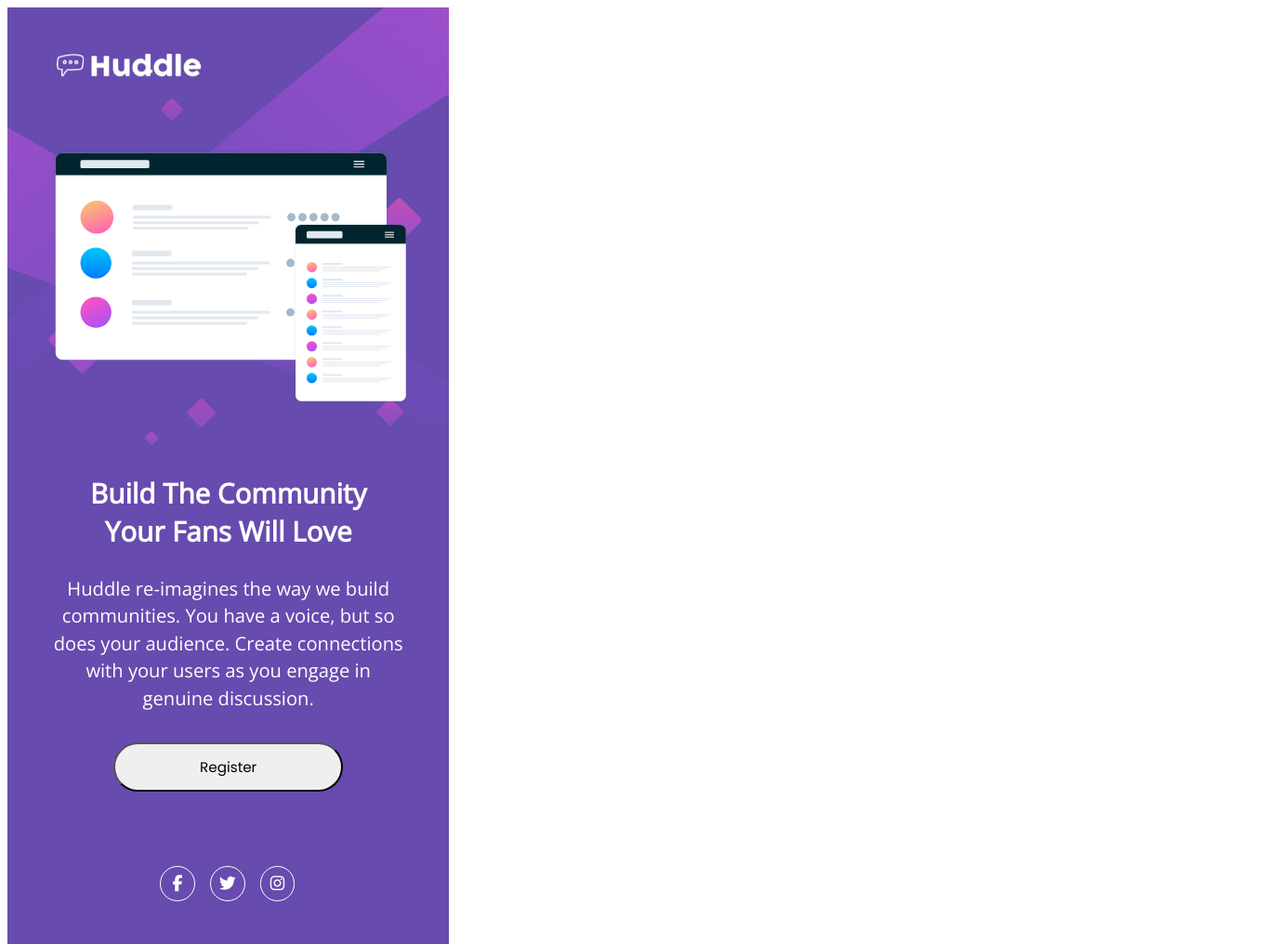
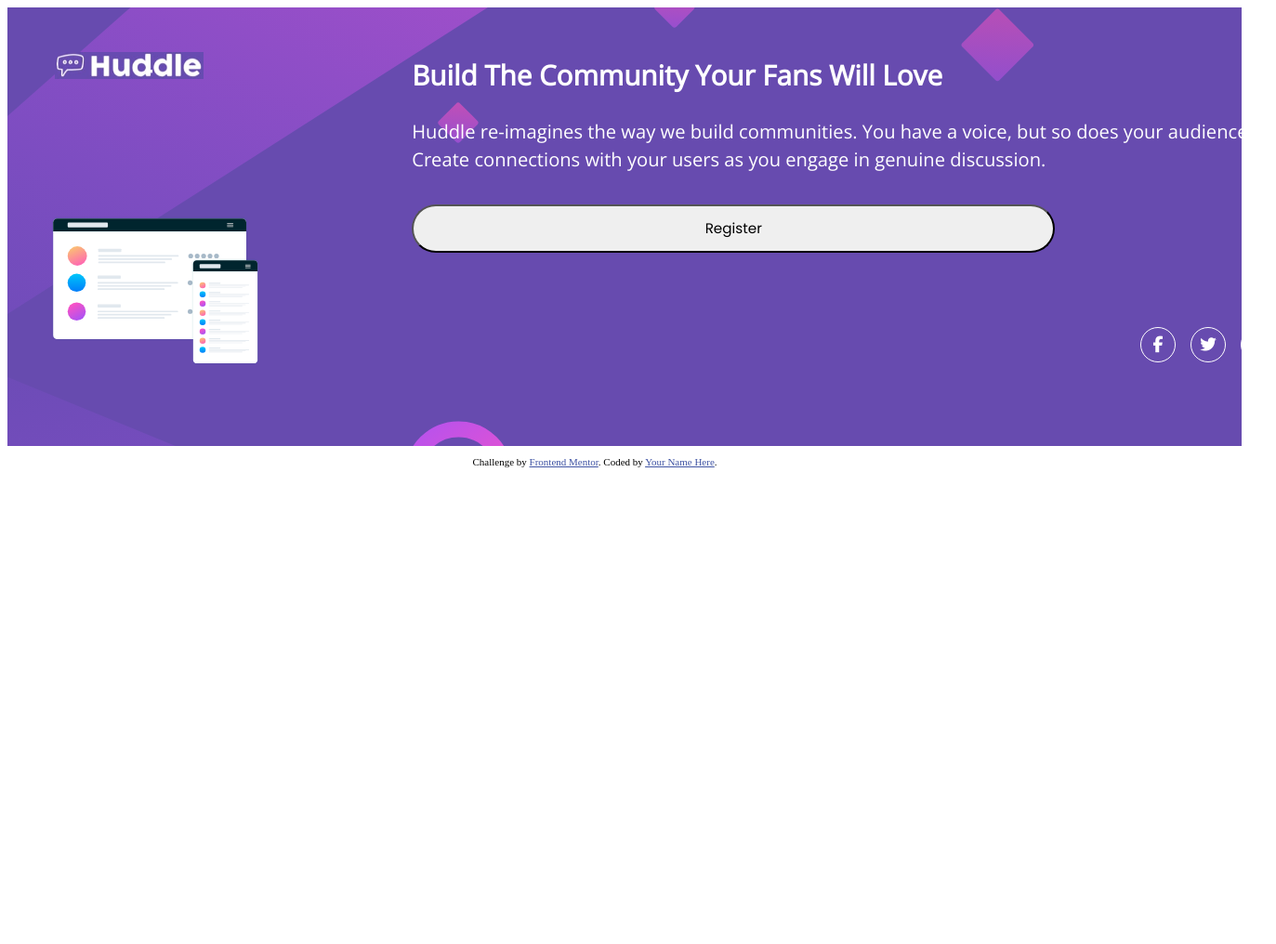
Before and after one commit to Vidottizzz/Huddle-landing-page-14, a plain HTML site: page index.html in a window 1280 px wide. Shown: the top 1016 px of the page at 93% size, 1373 px wide, since content can reach past the window. After the commit the page ends 800 px from the top, so only its background shows below. Drawn offline with nearby package versions, Linux system fonts and the light colour scheme.

Commit message:
Initialized the desktop layout

```diff
--- a/style.css
+++ b/style.css
@@ -21,9 +21,8 @@
   height: 59rem;
   padding: 2rem;
   background-image: url(/images/bg-mobile.svg);
-
   background-repeat: no-repeat;
-  background-size:contain;
+  background-size: contain;
 }
 .logo {
   padding-top: 1rem;
@@ -59,7 +58,7 @@
   margin-bottom: 5rem;
 }
 .hold-icon {
-    border: 1px solid rgba(194, 211, 255,0.55);
+  border: 1px solid rgba(194, 211, 255, 0.55);
   margin-left: 1rem;
   padding: 0.22rem;
   border-color: white;
@@ -69,7 +68,7 @@
 }
 .hold-icon:hover {
   cursor: pointer;
-    background-color: rgba(194, 211, 255,0.55);
+  background-color: rgba(194, 211, 255, 0.55);
 }
 .social {
   display: flex;
@@ -82,3 +81,77 @@
   font-size: 1.1rem;
   color: white;
 }
+
+@media only screen and (min-width: 1200px) {
+  .card {
+    display: flex;
+    width: 100%;
+    height: 100%;
+
+    background-image: url(/images/bg-desktop.svg);
+    background-repeat: no-repeat;
+    background-size:cover;
+    background-attachment:local;
+    background-position-y: -4rem;
+    background-position-x: -14rem
+    }
+
+  .logo {
+    padding-top: 1rem;
+    width: 10rem;
+    padding-bottom: 4.35rem;
+    margin-left: 1.2rem;
+  }
+  .square {
+    /* width: 50rem; */
+    width: 125%;
+    margin-left: 0.925rem;
+    margin-bottom: 3rem;
+    margin-top: 4.5rem;
+  }
+  main {
+  text-align: left;
+  }
+  main h1 {
+    color: white;
+    font-size: 1.85rem;
+    padding: 0rem 1.8rem 0.4rem 1.8rem;
+    padding-left: 14rem;
+
+  }
+  main p {
+    font-size: 1.26rem;
+    color: white;
+    padding: 0rem 0.8rem 0.8rem 0.8rem;
+    line-height: 1.85rem;
+    padding-left: 14rem;
+  }
+  main button {
+    padding: 0.8rem;
+    width: 60%;
+    border-radius: 2rem;
+    font-size: 0.95rem;
+    font-family: "Poppins", sans-serif;
+    margin-bottom: 5rem;
+    margin-left: 14rem;
+  }
+  .social {
+    margin-left: 62rem;
+  }
+  .hold-icon {
+    border: 1px solid rgba(194, 211, 255, 0.55);
+    margin-left: 1rem;
+    padding: 0.22rem;
+    border-color: white;
+    border-radius: 100%;
+    width: 1.8rem;
+    height: 1.8rem;
+  }
+  .hold-icon i {
+    padding-left: 0.35rem;
+  }
+  main .hold-icon .fa-facebook-f{
+    padding-left: 0.55rem;
+
+  }
+}
```
Lines whose indentation alone changed are shown as unchanged.
